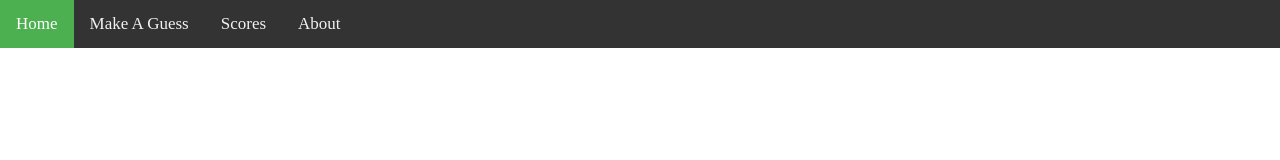
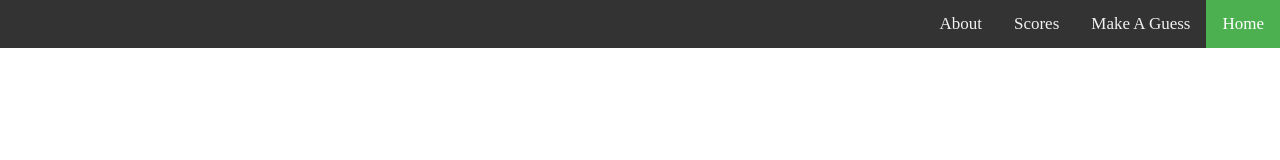
Before and after one commit to morvaknin/TekoTeko, a plain HTML site: page Project/Html/Home.html in a window 1280 px wide. Drawn offline with Linux system fonts and the light colour scheme.

Commit message:
first
first

```diff
--- a/Project/style/navBar.css
+++ b/Project/style/navBar.css
@@ -6,7 +6,7 @@
 
 /* Style the links inside the navigation bar */
 .topnav a {
-    float: left;
+    float: right;
     color: #f2f2f2;
     text-align: center;
     padding: 14px 16px;
```
